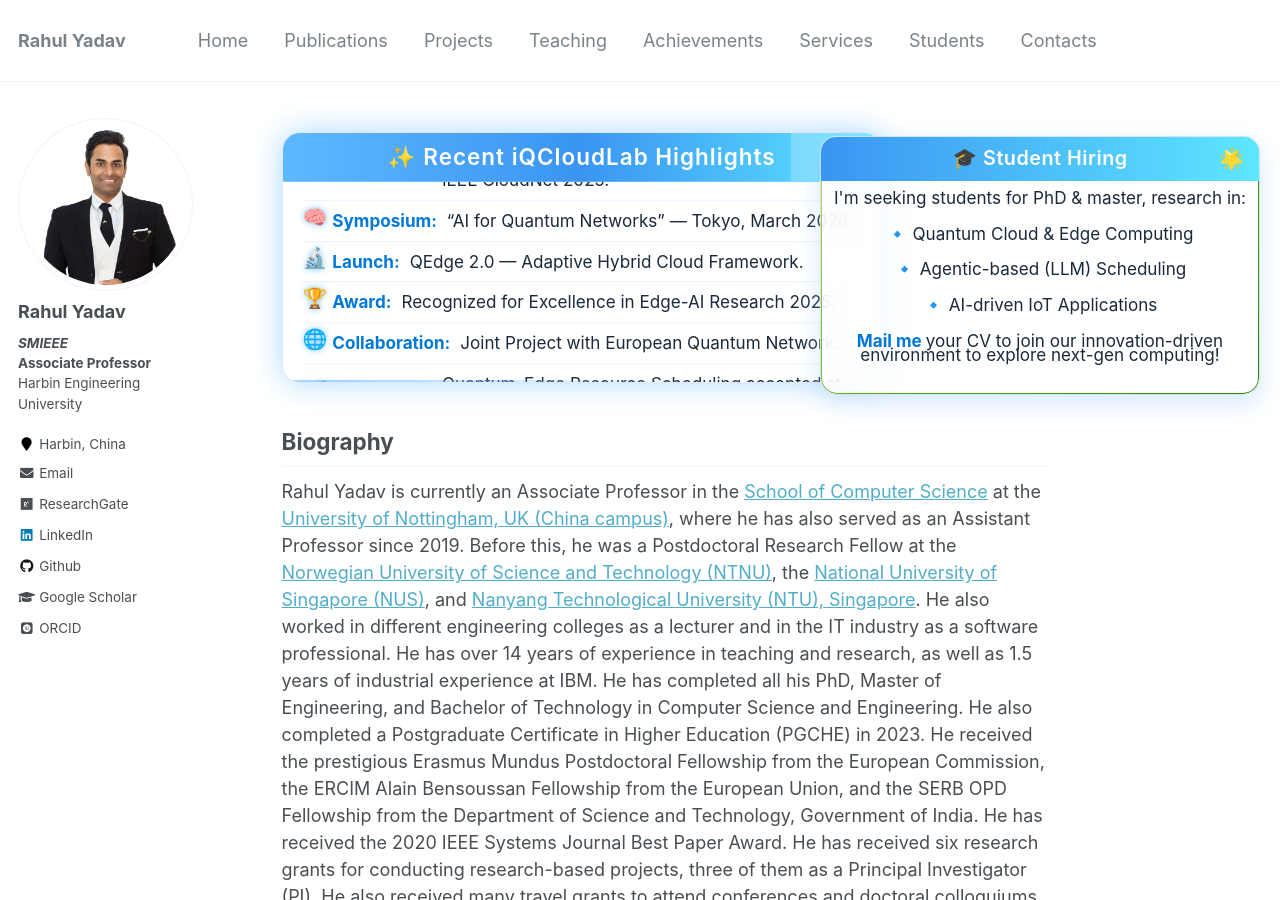
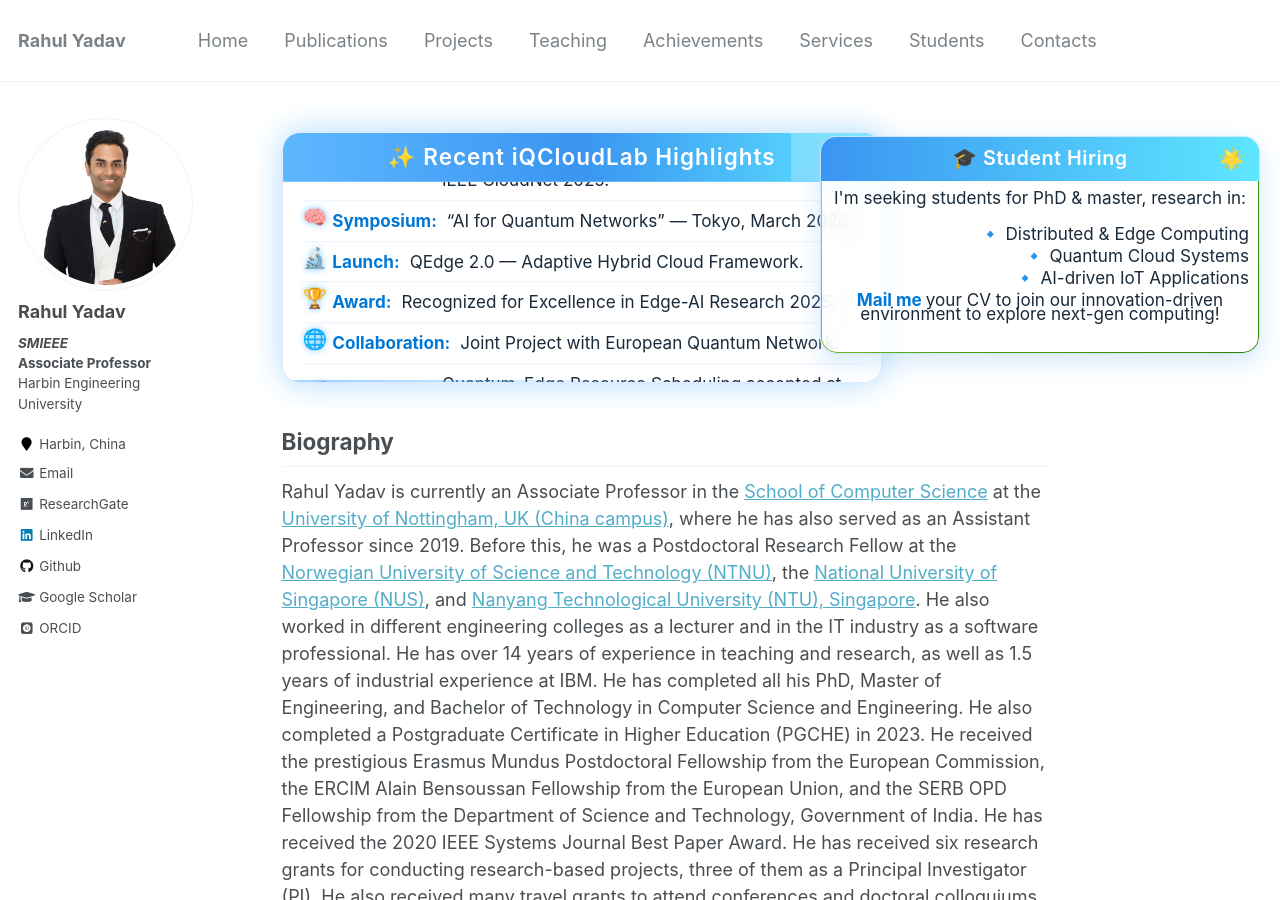
Before and after one commit to iQCloudLab/rahul.github.io, a Jekyll site: the page built from _pages/about.md, in a window 1280 px wide and 900 px high. Built offline with Jekyll 4.4.1, drawn with Linux system fonts in a browser that asks for light colours; some web fonts are replaced.

Commit message:
Update about.md

```diff
--- a/_pages/about.md
+++ b/_pages/about.md
@@ -243,9 +243,11 @@ redirect_from:
   <div class="hiring-header">🎓 Student Hiring</div>
   <div class="hiring-content">
     <p> I'm seeking students for PhD & master, research in:</p>
-    <p> 🔹  Quantum Cloud & Edge Computing</p>
-    <p> 🔹  Agentic-based (LLM) Scheduling</p>
-    <p> 🔹  AI-driven IoT Applications </p>
+      <ul style="list-style: none; padding: 0; margin: 0; text-align: right;">
+      <li>🔹 Distributed & Edge Computing</li>
+      <li>🔹 Quantum Cloud Systems</li>
+      <li>🔹 AI-driven IoT Applications</li>
+    </ul>
     <p> <strong> Mail me </strong>  your CV to join our innovation-driven environment to explore next-gen computing!</p>
   </div>
 </div>
```
